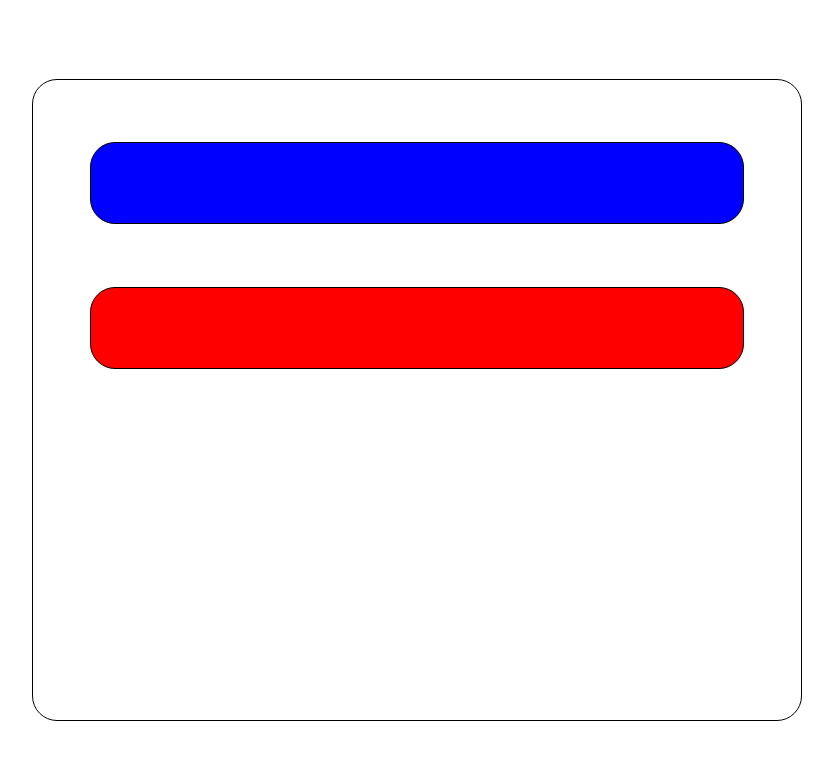
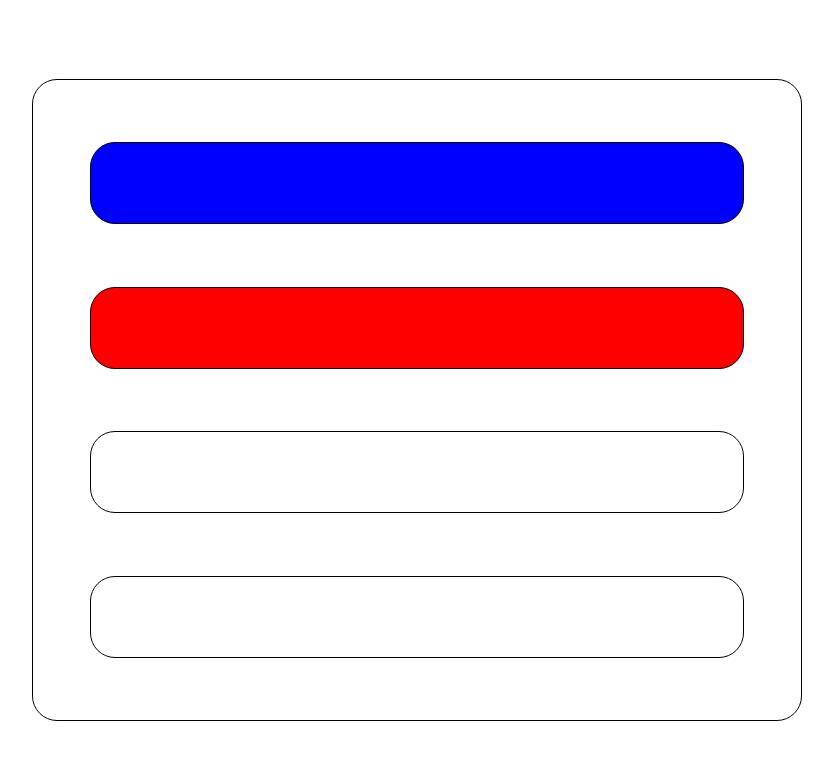
Before and after one commit to yonibot/dnd-demo, a React (Create React App) app: page / in a window 1280 px wide. Shown: the top 760 px of the page, without its empty margins (223-1056 px from the left). Built offline with nearby package versions, Linux system fonts and the light colour scheme.

Commit message:
current-stop

```diff
--- a/src/App.css
+++ b/src/App.css
@@ -17,38 +17,24 @@
   align-items: center;
 }
 
-.button {
+.block {
   width: 85%;
   border-radius: 25px;
   height: 80px;
   border: 1px solid black;
 }
 
-.button.red {
+.block.red {
   background-color: red;
 }
 
-.button.blue {
+.block.blue {
   background-color: blue;
 }
 
-.button.green {
-  background-color: green;
-}
-
-.placeholder {
-  width: 85%;
-  border-radius: 25px;
-  height: 80px;
+.block.in-hover{
+  opacity: 0.6;
   border: 1px dashed black;
-  display: flex;
-  justify-content: space-around;
-  align-items: center;
-  opacity: 0;
-}
-
-.placeholder.in-hover{
-  opacity: 0.6;
 }
 
 .placeholder span {
--- a/src/App.js
+++ b/src/App.js
@@ -1,30 +1,13 @@
-import { useState } from "react";
 import "./App.css";
 
-const ConditionalBlock = ({ color }) => {
-  const [isDropZone, setIsDropZone] = useState(false);
-
-  if (color) return <div draggable className={`button ${color}`}></div>;
-
-  return (
-    <div
-      className={`placeholder ${isDropZone ? "in-hover" : ""}`}
-      onDragEnter={() => setIsDropZone(true)}
-      onDragLeave={() => setIsDropZone(false)}
-    ></div>
-  );
-};
-
-const INITIAL_SETUP = ["blue", "red", "", ""];
+const BLOCK_COLORS = ["blue", "red", "", ""];
 
 function App() {
-  let [blockList] = useState(INITIAL_SETUP);
-
   return (
     <div className="container">
       <div className="drag-list">
-        {blockList.map((color) => (
-          <ConditionalBlock color={color} />
+        {BLOCK_COLORS.map((color) => (
+          <div draggable className={`block ${color}`}></div>
         ))}
       </div>
     </div>
```
